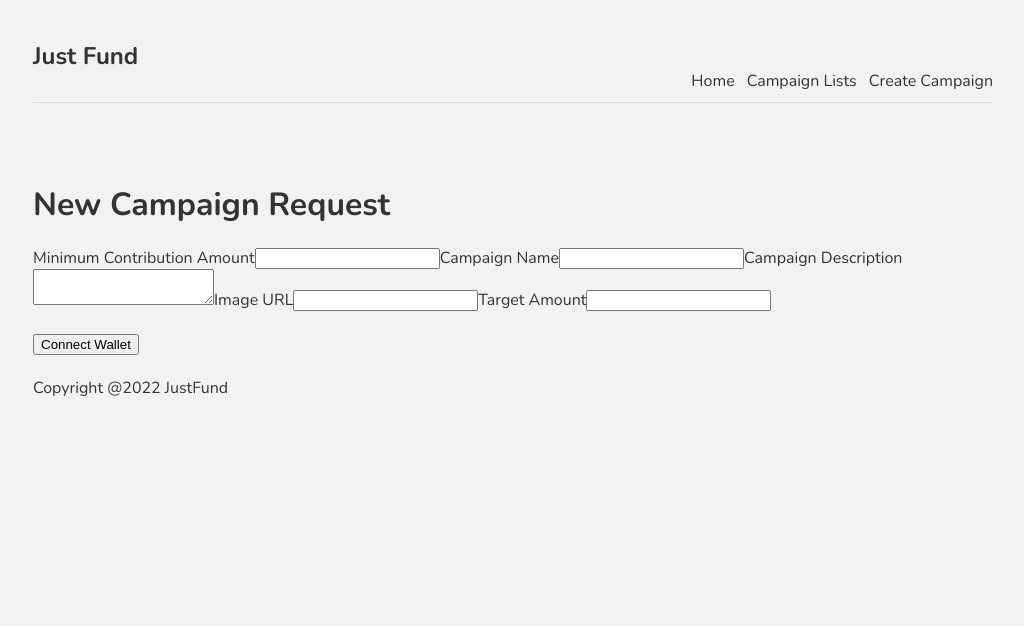
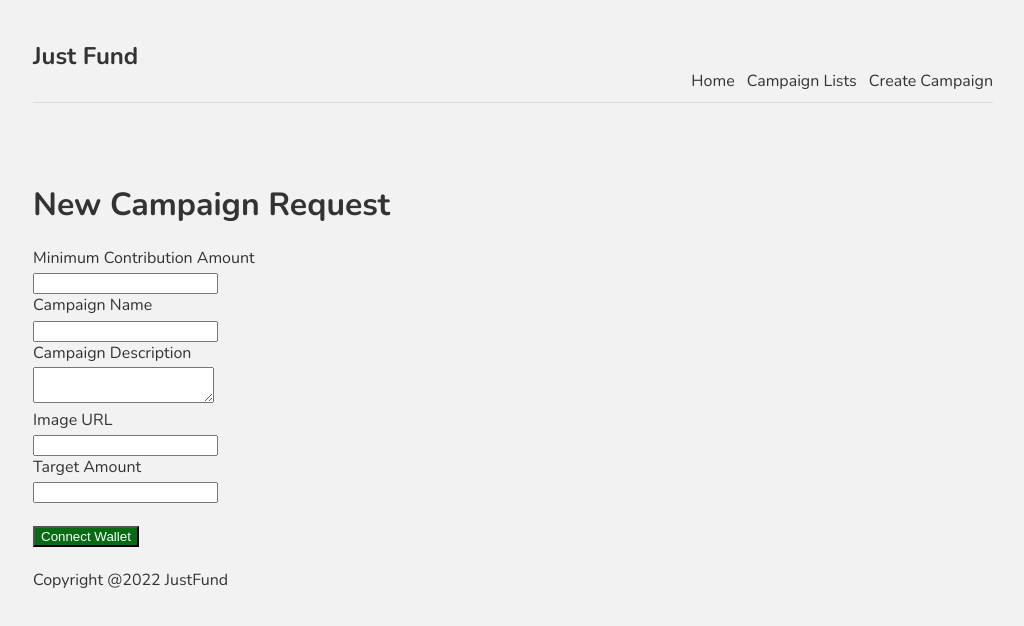
Before and after one commit to WomenWhoCode/wwblockchain_crowdfunding, a Next.js app: page /campaign/new in a window 1280 px wide. Shown: the top 626 px of the page, without its empty margins (127-1151 px from the left). Built offline with nearby package versions, Linux system fonts and the light colour scheme; what @3rdweb/hooks would draw is missing.

Commit message:
dynamic campaign new request submit

```diff
--- a/styles/global.css
+++ b/styles/global.css
@@ -27,6 +27,10 @@ nav a {
 nav .logo {
   margin-right: auto;
 }
+label {
+  display: block;
+  margin-bottom: .2em;
+}
 footer {
   display: block;
   text-align: center;
@@ -35,3 +39,7 @@ footer {
   color: #777;
   border-top: 1px solid #eaeaea;
 }
+.request-button {
+  color: white;
+  background-color: rgb(7, 107, 20);
+}
```
